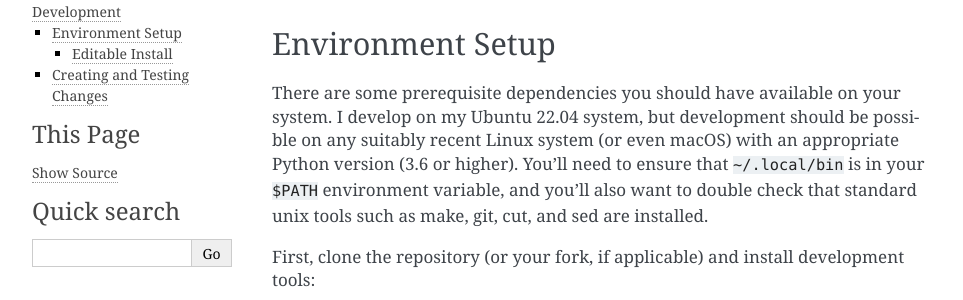
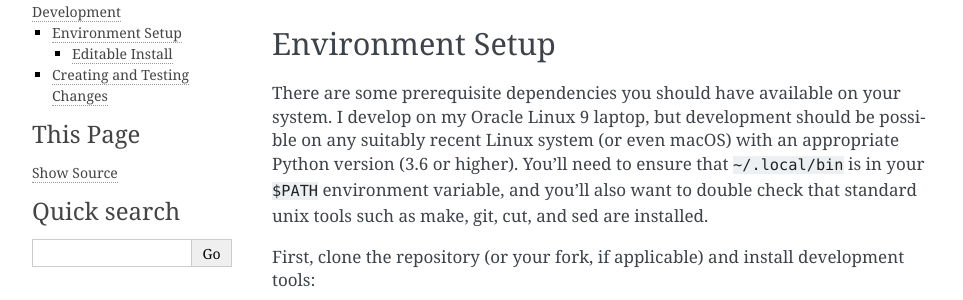
Before and after one commit to oracle/yo, a Sphinx documentation site: the page built from doc/development.rst, in a window 1280 px wide and 900 px high. Shown: the part 288-588 px from the top of the window, without its empty margins (148-1111 px from the left). Built offline with Sphinx 7.4.7, drawn with Linux system fonts in a browser that asks for light colours.

Commit message:
I use OL9 now :)
Signed-off-by: Stephen Brennan <stephen.s.brennan@oracle.com>

```diff
--- a/doc/development.rst
+++ b/doc/development.rst
@@ -15,11 +15,11 @@ Environment Setup
 -----------------
 
 There are some prerequisite dependencies you should have available on your
-system. I develop on my Ubuntu 22.04 system, but development should be possible
-on any suitably recent Linux system (or even macOS) with an appropriate Python
-version (3.6 or higher). You'll need to ensure that ``~/.local/bin`` is in your
-``$PATH`` environment variable, and you'll also want to double check that
-standard unix tools such as make, git, cut, and sed are installed.
+system. I develop on my Oracle Linux 9 laptop, but development should be
+possible on any suitably recent Linux system (or even macOS) with an appropriate
+Python version (3.6 or higher). You'll need to ensure that ``~/.local/bin`` is
+in your ``$PATH`` environment variable, and you'll also want to double check
+that standard unix tools such as make, git, cut, and sed are installed.
 
 First, clone the repository (or your fork, if applicable) and install
 development tools:
```
